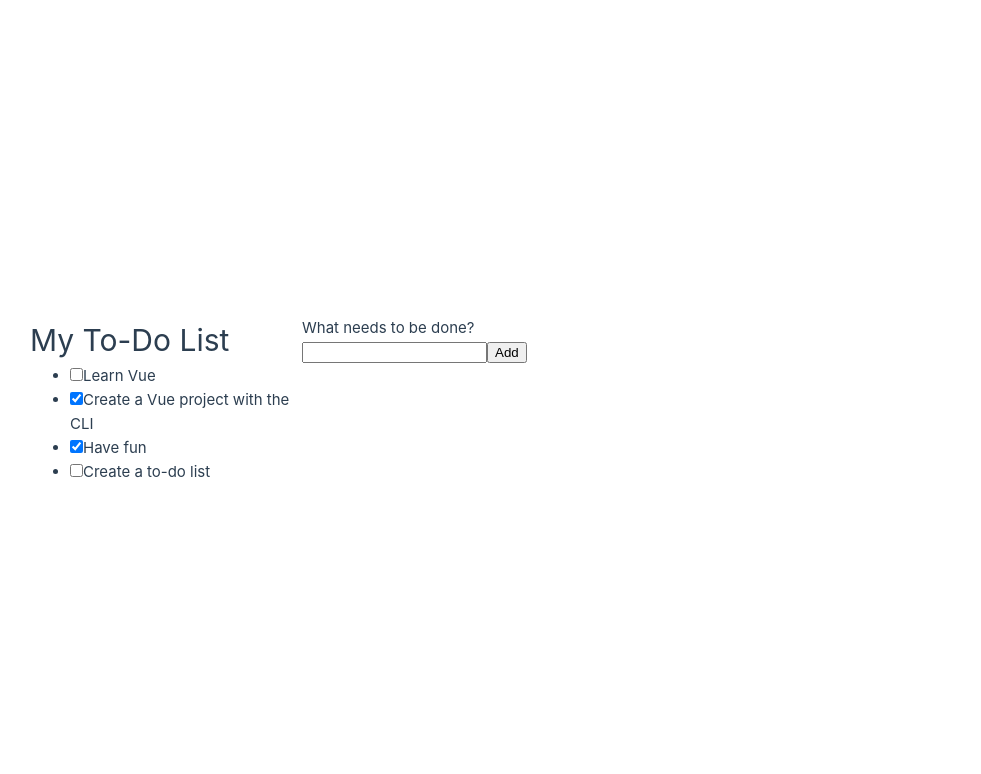
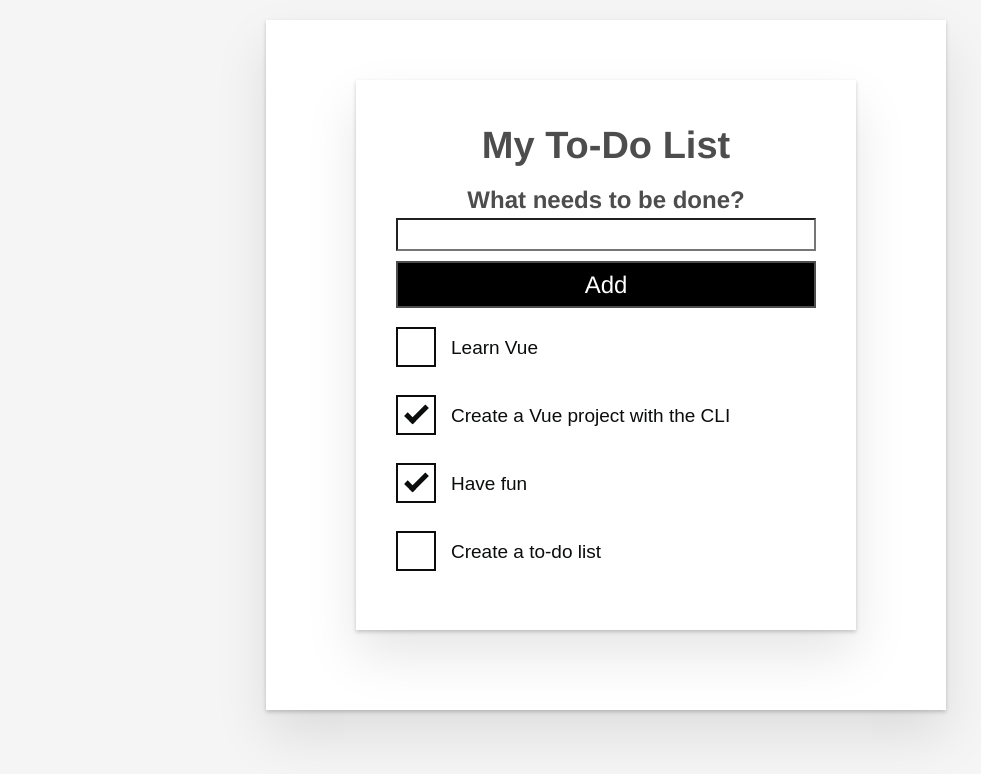
Before and after one commit to veggie1/vue-quickstart, a Vue app: page / in a window 1280 px wide. Shown: the top 774 px of the page, without its empty margins (34-1015 px from the left). Built offline with nearby package versions, Linux system fonts and the light colour scheme; the HTML template or start-up script is replaced by a standard one.

Commit message:
add styling

```diff
--- a/src/App.vue
+++ b/src/App.vue
@@ -43,10 +43,122 @@
   <div id="app">
     <h1>My To-Do List</h1>
     <to-do-form @todo-added="addToDo"></to-do-form>
-    <ul>
+    <ul aria-labelledby="list-summary" class="stack-large">
       <li v-for="item in ToDoItems" :key="item.id">
         <to-do-item :label="item.label" :done="item.done" :id="item.id"></to-do-item>
       </li>
     </ul>
   </div>
 </template>
+
+<style>
+/* Global styles */
+.btn {
+  padding: 0.8rem 1rem 0.7rem;
+  border: 0.2rem solid #4d4d4d;
+  cursor: pointer;
+  text-transform: capitalize;
+}
+.btn__danger {
+  color: white;
+  background-color: #ca3c3c;
+  border-color: #bd2130;
+}
+.btn__filter {
+  border-color: lightgrey;
+}
+.btn__danger:focus {
+  outline-color: #c82333;
+}
+.btn__primary {
+  color: white;
+  background-color: black;
+}
+.btn-group {
+  display: flex;
+  justify-content: space-between;
+}
+.btn-group > * {
+  flex: 1 1 auto;
+}
+.btn-group > * + * {
+  margin-left: 0.8rem;
+}
+.label-wrapper {
+  margin: 0;
+  flex: 0 0 100%;
+  text-align: center;
+}
+[class*='__lg'] {
+  display: inline-block;
+  width: 100%;
+  font-size: 1.9rem;
+}
+[class*='__lg']:not(:last-child) {
+  margin-bottom: 1rem;
+}
+@media screen and (width >= 620px) {
+  [class*='__lg'] {
+    font-size: 2.4rem;
+  }
+}
+.visually-hidden {
+  position: absolute;
+  height: 1px;
+  width: 1px;
+  overflow: hidden;
+  clip: rect(1px, 1px, 1px, 1px);
+  clip-path: rect(1px 1px 1px 1px);
+  white-space: nowrap;
+}
+[class*='stack'] > * {
+  margin-top: 0;
+  margin-bottom: 0;
+}
+.stack-small > * + * {
+  margin-top: 1.25rem;
+}
+.stack-large > * + * {
+  margin-top: 2.5rem;
+}
+@media screen and (width >= 550px) {
+  .stack-small > * + * {
+    margin-top: 1.4rem;
+  }
+  .stack-large > * + * {
+    margin-top: 2.8rem;
+  }
+}
+/* End global styles */
+#app {
+  background: white;
+  margin: 2rem 0 4rem 0;
+  padding: 1rem;
+  padding-top: 0;
+  position: relative;
+  box-shadow:
+    0 2px 4px 0 rgb(0 0 0 / 20%),
+    0 2.5rem 5rem 0 rgb(0 0 0 / 10%);
+}
+@media screen and (width >= 550px) {
+  #app {
+    padding: 4rem;
+  }
+}
+#app > * {
+  max-width: 50rem;
+  margin-left: auto;
+  margin-right: auto;
+}
+#app > form {
+  max-width: 100%;
+}
+#app h1 {
+  display: block;
+  min-width: 100%;
+  width: 100%;
+  text-align: center;
+  margin: 0;
+  margin-bottom: 1rem;
+}
+</style>
--- /dev/null
+++ b/src/assets/reset.css
@@ -0,0 +1,77 @@
+/* reset.css */
+/* RESETS */
+*,
+*::before,
+*::after {
+  box-sizing: border-box;
+}
+*:focus {
+  outline: 3px dashed #228bec;
+}
+html {
+  font: 62.5% / 1.15 sans-serif;
+}
+h1,
+h2 {
+  margin-bottom: 0;
+}
+ul {
+  list-style: none;
+  padding: 0;
+}
+button {
+  border: none;
+  margin: 0;
+  padding: 0;
+  width: auto;
+  overflow: visible;
+  background: transparent;
+  color: inherit;
+  font: inherit;
+  line-height: normal;
+  -webkit-font-smoothing: inherit;
+  -moz-osx-font-smoothing: inherit;
+  appearance: none;
+}
+button::-moz-focus-inner {
+  border: 0;
+}
+button,
+input,
+optgroup,
+select,
+textarea {
+  font-family: inherit;
+  font-size: 100%;
+  line-height: 1.15;
+  margin: 0;
+}
+button,
+input {
+  /* 1 */
+  overflow: visible;
+}
+input[type='text'] {
+  border-radius: 0;
+}
+body {
+  width: 100%;
+  max-width: 68rem;
+  margin: 0 auto;
+  font:
+    1.6rem/1.25 'Helvetica Neue',
+    'Helvetica',
+    'Arial',
+    sans-serif;
+  background-color: whitesmoke;
+  color: #4d4d4d;
+  -moz-osx-font-smoothing: grayscale;
+  -webkit-font-smoothing: antialiased;
+}
+@media screen and (width >= 620px) {
+  body {
+    font-size: 1.9rem;
+    line-height: 1.31579;
+  }
+}
+/* END RESETS */
--- a/src/components/ToDoForm.vue
+++ b/src/components/ToDoForm.vue
@@ -1,14 +1,17 @@
 <template>
   <form @submit.prevent="onSubmit">
-    <label for="new-todo-input"> What needs to be done? </label>
+    <h2 class="label-wrapper">
+      <label for="new-todo-input" class="label__lg"> What needs to be done? </label>
+    </h2>
     <input
       type="text"
       id="new-todo-input"
       name="new-todo"
       autocomplete="off"
       v-model.lazy.trim="label"
+      class="input__lg"
     />
-    <button type="submit">Add</button>
+    <button type="submit" class="btn btn__primary btn__lg">Add</button>
   </form>
 </template>
 
--- a/src/components/ToDoItem.vue
+++ b/src/components/ToDoItem.vue
@@ -1,9 +1,10 @@
 <template>
-  <div>
-    <input type="checkbox" :id="id" :checked="isDone" />
-    <label :for="id">{{ label }}</label>
+  <div class="custom-checkbox">
+    <input type="checkbox" :id="id" :checked="isDone" class="checkbox" />
+    <label :for="id" class="checkbox-label">{{ label }}</label>
   </div>
 </template>
+
 <script lang="ts">
 export default {
   props: {
@@ -18,3 +19,114 @@
   },
 }
 </script>
+
+<style scoped>
+.custom-checkbox > .checkbox-label {
+  font-family: 'Arial', sans-serif;
+  -webkit-font-smoothing: antialiased;
+  -moz-osx-font-smoothing: grayscale;
+  font-weight: normal;
+  font-size: 1rem;
+  line-height: 1.25;
+  color: #0b0c0c;
+  display: block;
+  margin-bottom: 5px;
+}
+.custom-checkbox > .checkbox {
+  font-family: 'Arial', sans-serif;
+  -webkit-font-smoothing: antialiased;
+  -moz-osx-font-smoothing: grayscale;
+  font-weight: normal;
+  font-size: 1rem;
+  line-height: 1.25;
+  box-sizing: border-box;
+  width: 100%;
+  height: 2.5rem;
+  margin-top: 0;
+  padding: 5px;
+  border: 2px solid #0b0c0c;
+  border-radius: 0;
+  appearance: none;
+}
+.custom-checkbox > input:focus {
+  outline: 3px dashed #ffdd00;
+  outline-offset: 0;
+  box-shadow: inset 0 0 0 2px;
+}
+.custom-checkbox {
+  font-family: 'Arial', sans-serif;
+  -webkit-font-smoothing: antialiased;
+  font-weight: normal;
+  font-size: 1.6rem;
+  line-height: 1.25;
+  display: block;
+  position: relative;
+  min-height: 40px;
+  margin-bottom: 10px;
+  padding-left: 40px;
+  clear: left;
+}
+.custom-checkbox > input[type='checkbox'] {
+  -webkit-font-smoothing: antialiased;
+  cursor: pointer;
+  position: absolute;
+  z-index: 1;
+  top: -2px;
+  left: -2px;
+  width: 44px;
+  height: 44px;
+  margin: 0;
+  opacity: 0;
+}
+.custom-checkbox > .checkbox-label {
+  font-size: inherit;
+  font-family: inherit;
+  line-height: inherit;
+  display: inline-block;
+  margin-bottom: 0;
+  padding: 8px 15px 5px;
+  cursor: pointer;
+  touch-action: manipulation;
+}
+.custom-checkbox > label::before {
+  content: '';
+  box-sizing: border-box;
+  position: absolute;
+  top: 0;
+  left: 0;
+  width: 40px;
+  height: 40px;
+  border: 2px solid currentColor;
+  background: transparent;
+}
+.custom-checkbox > input[type='checkbox']:focus + label::before {
+  border-width: 4px;
+  outline: 3px dashed #228bec;
+}
+.custom-checkbox > label::after {
+  box-sizing: content-box;
+  content: '';
+  position: absolute;
+  top: 11px;
+  left: 9px;
+  width: 18px;
+  height: 7px;
+  transform: rotate(-45deg);
+  border: solid;
+  border-width: 0 0 5px 5px;
+  border-top-color: transparent;
+  opacity: 0;
+  background: transparent;
+}
+.custom-checkbox > input[type='checkbox']:checked + label::after {
+  opacity: 1;
+}
+@media only screen and (width >= 40rem) {
+  label,
+  input,
+  .custom-checkbox {
+    font-size: 1.9rem;
+    line-height: 1.31579;
+  }
+}
+</style>
--- a/src/main.ts
+++ b/src/main.ts
@@ -1,4 +1,5 @@
-import './assets/main.css'
+// import './assets/main.css'
+import './assets/reset.css'
 
 import { createApp } from 'vue'
 import App from './App.vue'
```
